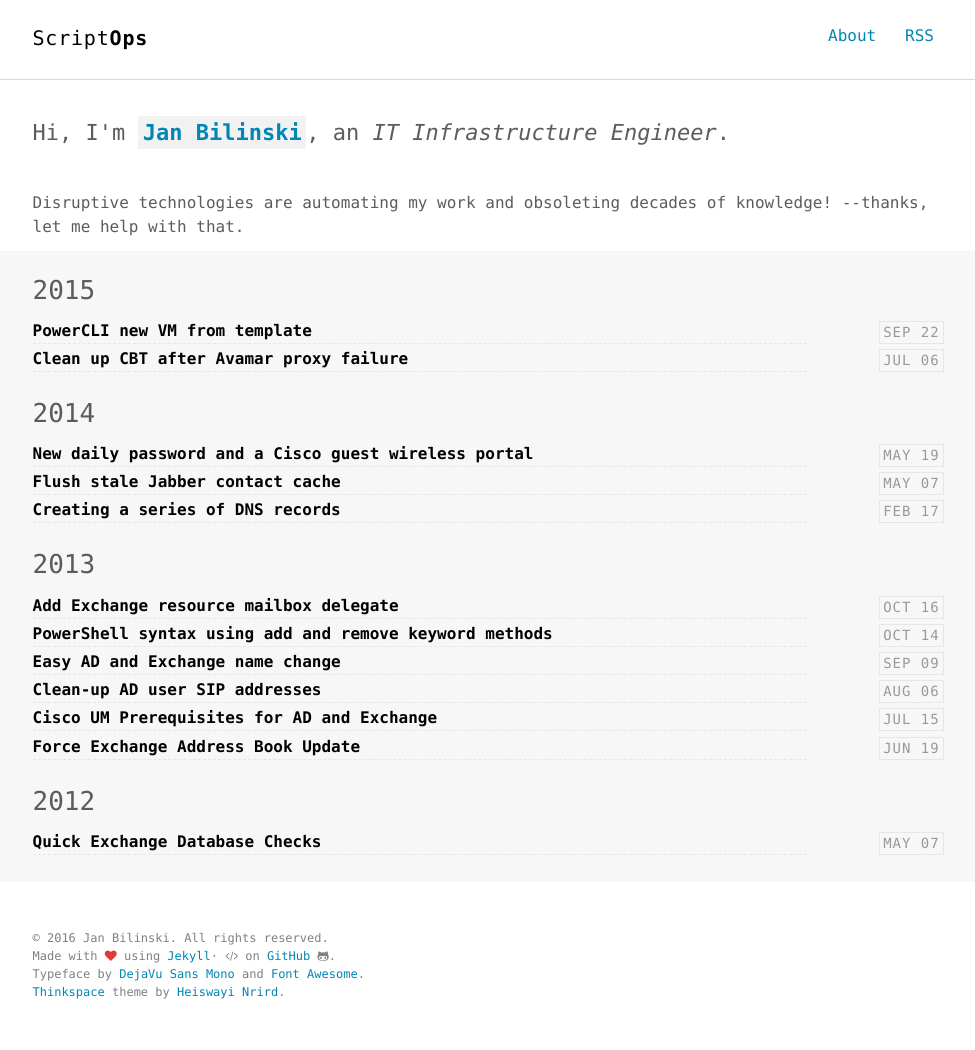
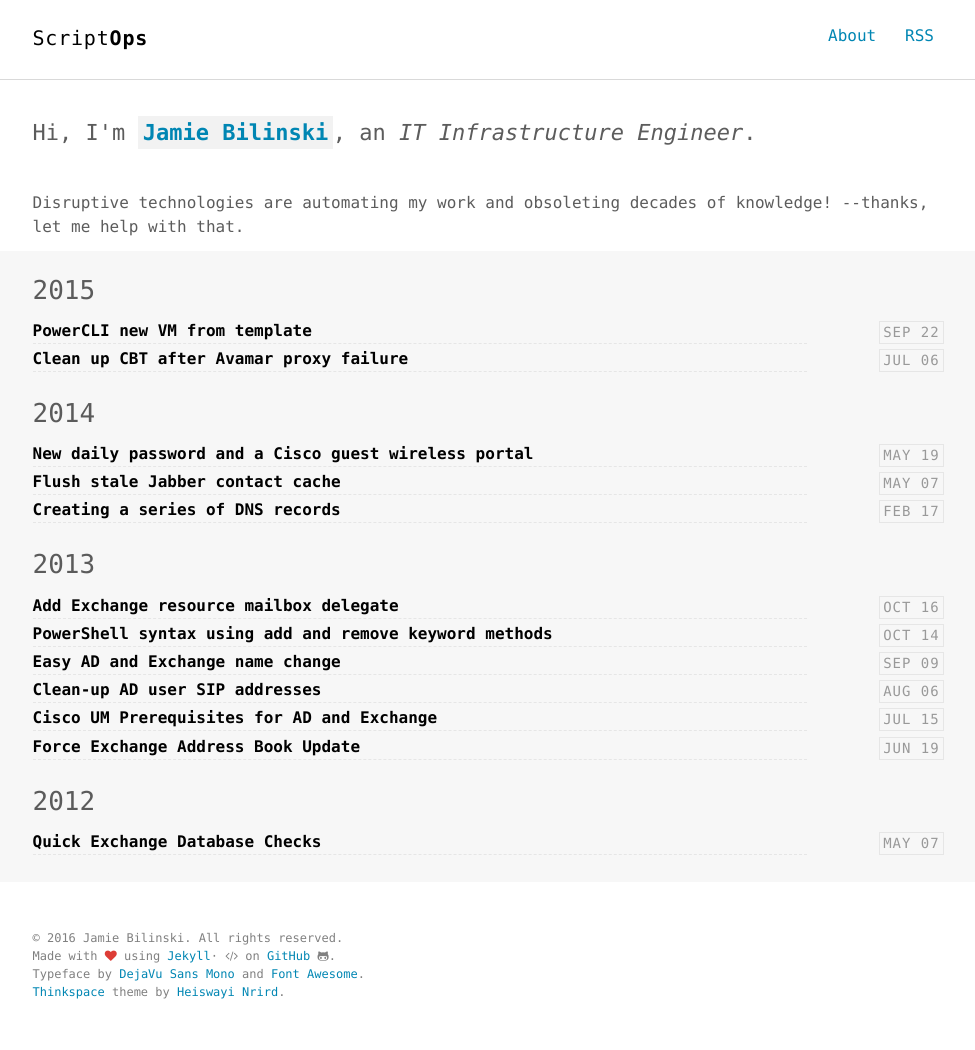
Before and after one commit to jbilinski/scriptops.com, a Jekyll site: the page built from index.html, in a window 1280 px wide. Shown: the whole page, without its empty margins (152-1127 px from the left). Built offline with Jekyll 4.4.1, drawn with Linux system fonts in a browser that asks for light colours.

Commit message:
Revert "Name change for personal OSS code signing cert"
This reverts commit 9a78a1c5ba5868ef621514d7b7a6628ebc305cd3.

```diff
--- a/_config.yml
+++ b/_config.yml
@@ -30,7 +30,7 @@ destination: ./_site
 
 # Author settings
 author:
-  name     : "Jan Bilinski"
+  name     : "Jamie Bilinski"
   job      : "IT Infrastructure Engineer"
   bio      : "Disruptive technologies are automating my work and obsoleting decades of knowledge! --thanks, let me help with that."
   email    : jbilinski+blog@gmail.com
```
